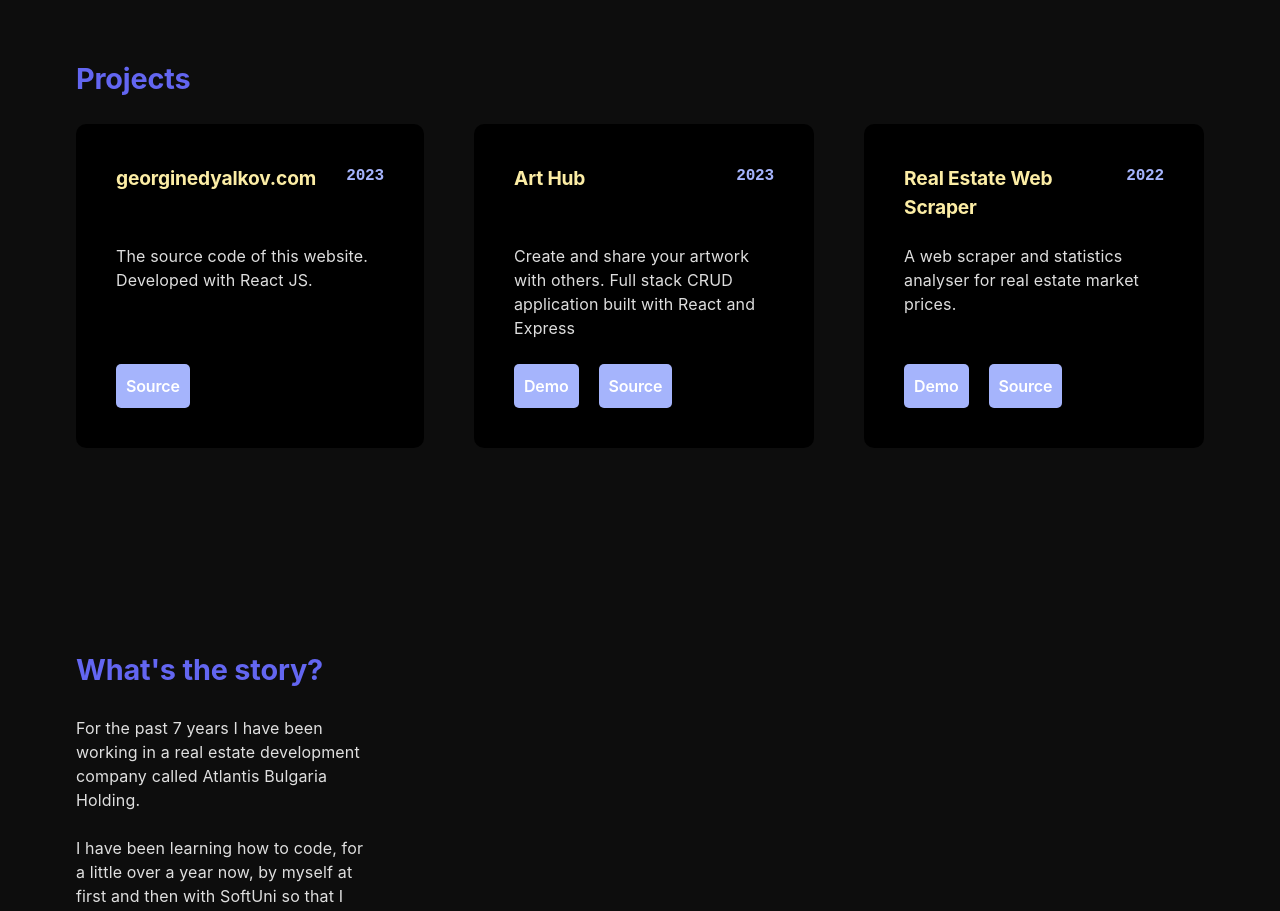
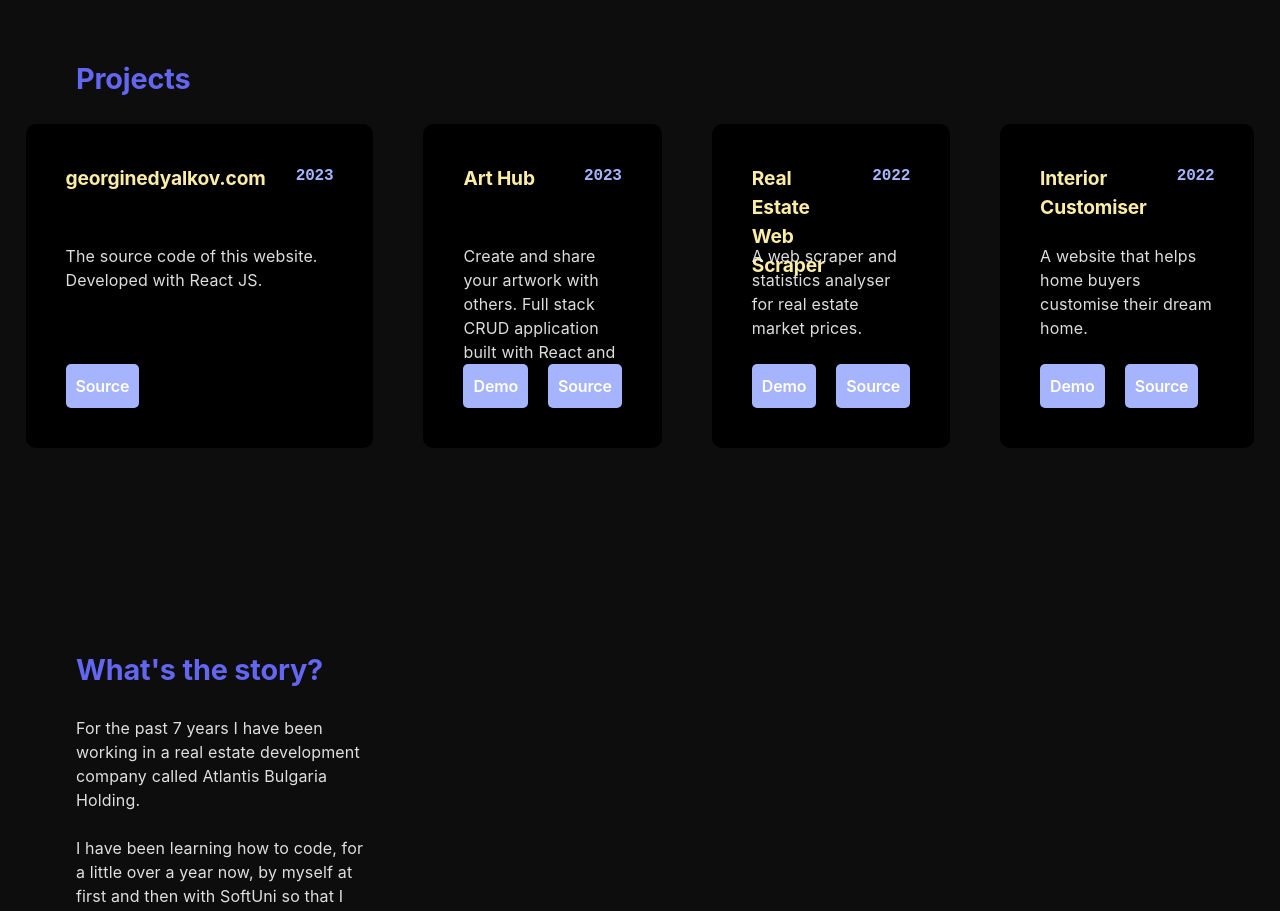
Before and after one commit to GeorgiNedyalkov/georginedyalkov.com, a React (Vite) app: page / in a window 1280 px wide. Shown: the part 1280-2191 px from the top of the page. Built offline with nearby package versions, Linux system fonts and the light colour scheme.

Commit message:
add new project Interior Customiser

```diff
--- a/src/data/projectsData.js
+++ b/src/data/projectsData.js
@@ -2,7 +2,6 @@ export const projectsData = [
     {
         id: 1,
         name: "georginedyalkov.com",
-    // imageUrl: Nabr,
         description: `The source code of this website. Developed with React JS.`,
         date: 2023,
         code: "https://github.com/GeorgiNedyalkov/georgi_nedyalkov",
@@ -10,7 +9,6 @@ export const projectsData = [
     {
         id: 2,
         name: "Art Hub",
-    // imageUrl: ArtHub,
         description: `Create and share your artwork with others.
     Full stack CRUD application built with React and Express`,
         date: 2023,
@@ -20,12 +18,20 @@ export const projectsData = [
     {
         id: 3,
         name: "Real Estate Web Scraper",
-    // imageUrl: RealEstateWebScraper,
         description:
             "A web scraper and statistics analyser for real estate market prices.",
         date: 2022,
         demo: "/",
         code: "https://github.com/GeorgiNedyalkov/real-estate-web-scraper",
+    },
+    {
+        id: 4,
+        name: "Interior Customiser",
+        description:
+            "A website that helps home buyers customise their dream home.",
+        date: 2022,
+        demo: "/https://interior-customizer-qxyg.vercel.app/",
+        code: "https://github.com/GeorgiNedyalkov/interior-customizer/tree/main",
     },
 ];
 
```
Lines whose indentation alone changed are shown as unchanged.
